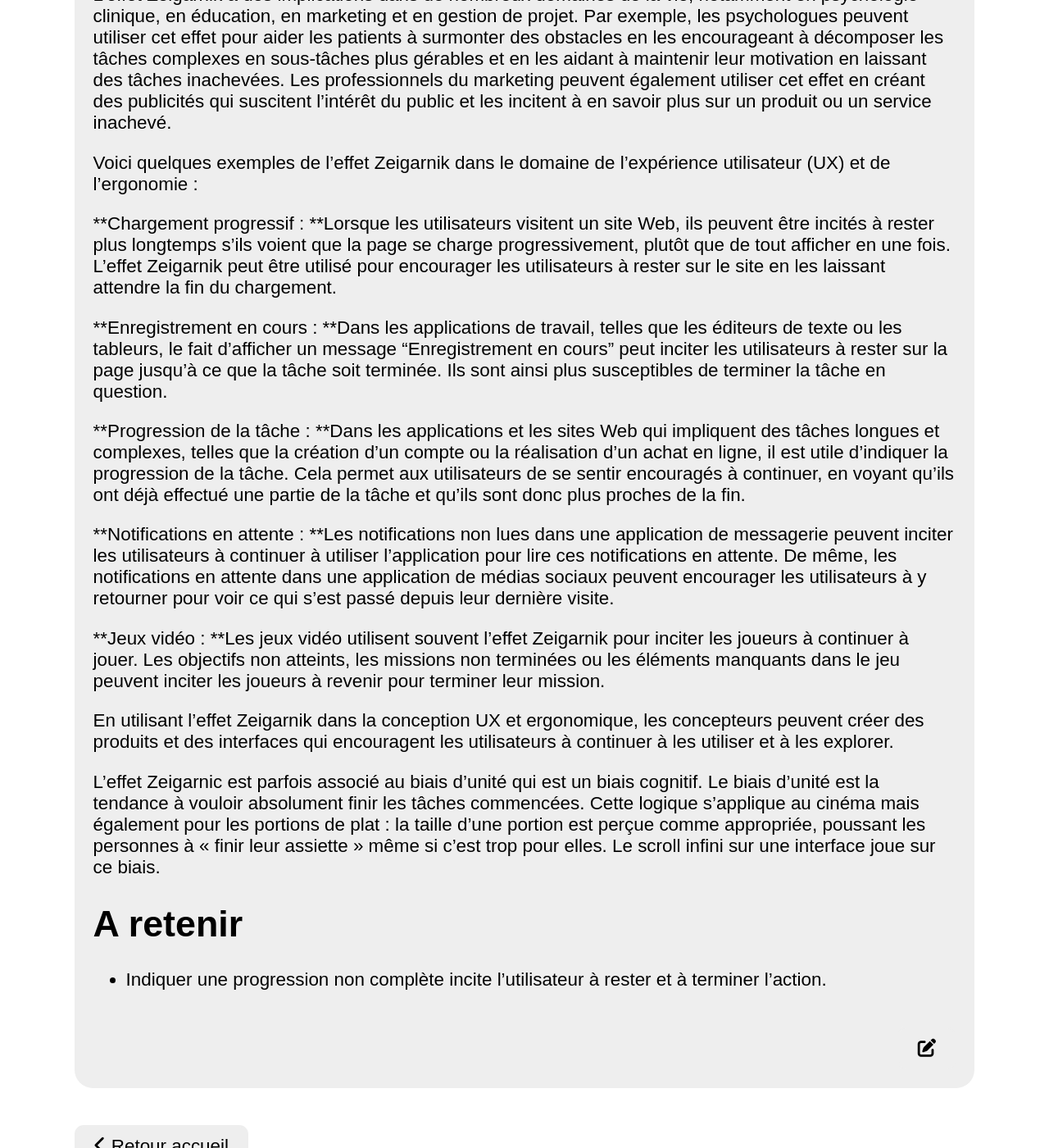
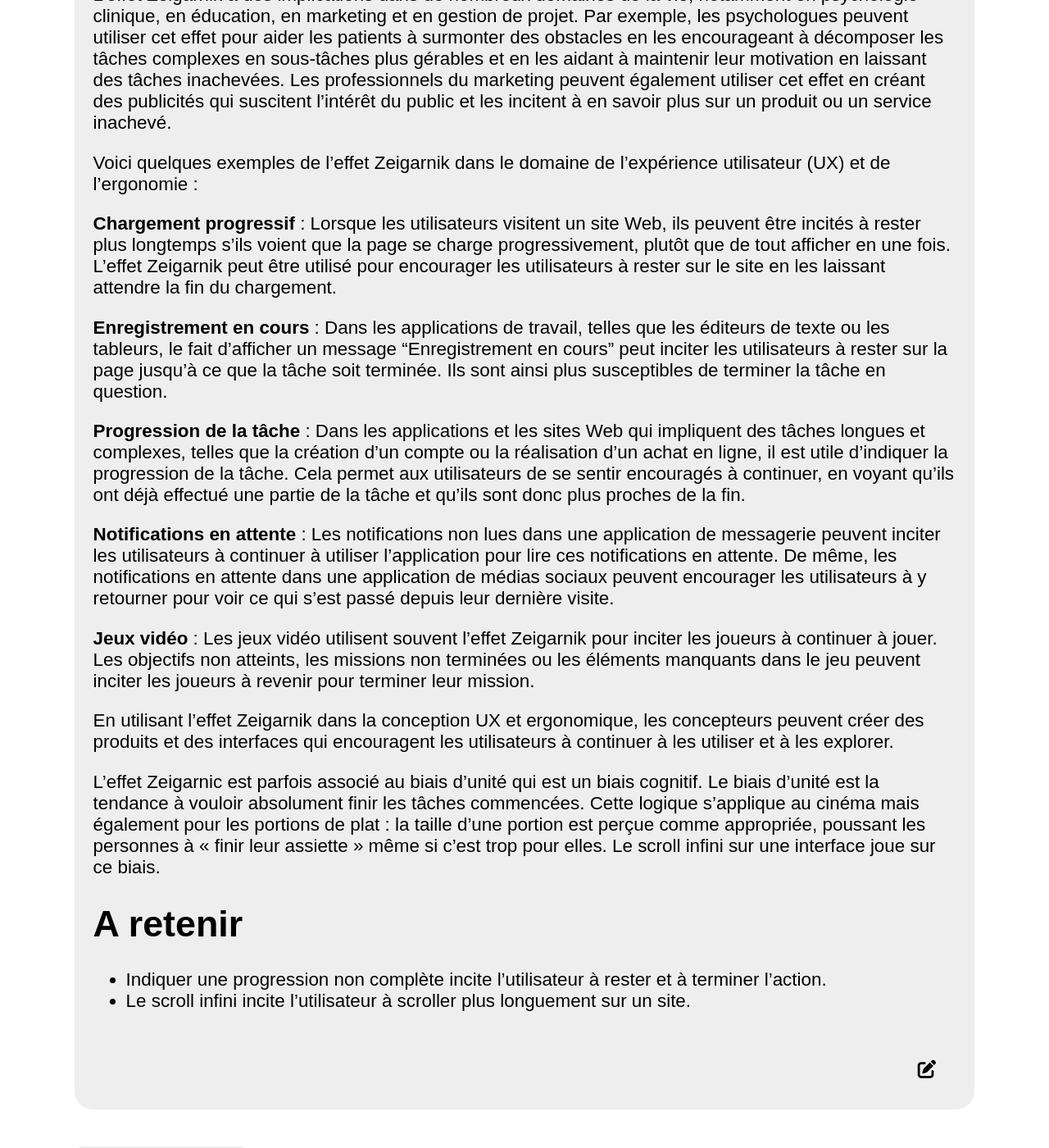
Before and after one commit to ux-lois/ux-lois.github.io, a Jekyll site: the page built from docs/_cards/02-effect-zeigarnic.md, in a window 1280 px wide and 1400 px high, scrolled down 993 px. Shown: the whole window at 82% size. Built offline with Jekyll 4.4.1, drawn with Linux system fonts in a browser that asks for light colours; nearby versions of some CDN libraries.

Commit message:
dev: added zeigarnic content

```diff
--- a/docs/_cards/02-effect-zeigarnic.md
+++ b/docs/_cards/02-effect-zeigarnic.md
@@ -16,15 +16,15 @@ L'effet Zeigarnik a des implications dans de nombreux domaines de la vie, notamm
 
 Voici quelques exemples de l'effet Zeigarnik dans le domaine de l'expérience utilisateur (UX) et de l'ergonomie :
 
-**Chargement progressif : **Lorsque les utilisateurs visitent un site Web, ils peuvent être incités à rester plus longtemps s'ils voient que la page se charge progressivement, plutôt que de tout afficher en une fois. L'effet Zeigarnik peut être utilisé pour encourager les utilisateurs à rester sur le site en les laissant attendre la fin du chargement.
+**Chargement progressif** : Lorsque les utilisateurs visitent un site Web, ils peuvent être incités à rester plus longtemps s'ils voient que la page se charge progressivement, plutôt que de tout afficher en une fois. L'effet Zeigarnik peut être utilisé pour encourager les utilisateurs à rester sur le site en les laissant attendre la fin du chargement.
 
-**Enregistrement en cours : **Dans les applications de travail, telles que les éditeurs de texte ou les tableurs, le fait d'afficher un message "Enregistrement en cours" peut inciter les utilisateurs à rester sur la page jusqu'à ce que la tâche soit terminée. Ils sont ainsi plus susceptibles de terminer la tâche en question.
+**Enregistrement en cours** : Dans les applications de travail, telles que les éditeurs de texte ou les tableurs, le fait d'afficher un message "Enregistrement en cours" peut inciter les utilisateurs à rester sur la page jusqu'à ce que la tâche soit terminée. Ils sont ainsi plus susceptibles de terminer la tâche en question.
 
-**Progression de la tâche : **Dans les applications et les sites Web qui impliquent des tâches longues et complexes, telles que la création d'un compte ou la réalisation d'un achat en ligne, il est utile d'indiquer la progression de la tâche. Cela permet aux utilisateurs de se sentir encouragés à continuer, en voyant qu'ils ont déjà effectué une partie de la tâche et qu'ils sont donc plus proches de la fin.
+**Progression de la tâche** : Dans les applications et les sites Web qui impliquent des tâches longues et complexes, telles que la création d'un compte ou la réalisation d'un achat en ligne, il est utile d'indiquer la progression de la tâche. Cela permet aux utilisateurs de se sentir encouragés à continuer, en voyant qu'ils ont déjà effectué une partie de la tâche et qu'ils sont donc plus proches de la fin.
 
-**Notifications en attente : **Les notifications non lues dans une application de messagerie peuvent inciter les utilisateurs à continuer à utiliser l'application pour lire ces notifications en attente. De même, les notifications en attente dans une application de médias sociaux peuvent encourager les utilisateurs à y retourner pour voir ce qui s'est passé depuis leur dernière visite.
+**Notifications en attente** : Les notifications non lues dans une application de messagerie peuvent inciter les utilisateurs à continuer à utiliser l'application pour lire ces notifications en attente. De même, les notifications en attente dans une application de médias sociaux peuvent encourager les utilisateurs à y retourner pour voir ce qui s'est passé depuis leur dernière visite.
 
-**Jeux vidéo : **Les jeux vidéo utilisent souvent l'effet Zeigarnik pour inciter les joueurs à continuer à jouer. Les objectifs non atteints, les missions non terminées ou les éléments manquants dans le jeu peuvent inciter les joueurs à revenir pour terminer leur mission.
+**Jeux vidéo** : Les jeux vidéo utilisent souvent l'effet Zeigarnik pour inciter les joueurs à continuer à jouer. Les objectifs non atteints, les missions non terminées ou les éléments manquants dans le jeu peuvent inciter les joueurs à revenir pour terminer leur mission.
 
 En utilisant l'effet Zeigarnik dans la conception UX et ergonomique, les concepteurs peuvent créer des produits et des interfaces qui encouragent les utilisateurs à continuer à les utiliser et à les explorer.
 
@@ -34,3 +34,4 @@ Le scroll infini sur une interface joue sur ce biais.
 # A retenir
 
 - Indiquer une progression non complète incite l'utilisateur à rester et à terminer l'action.
+- Le scroll infini incite l'utilisateur à scroller plus longuement sur un site.
```
